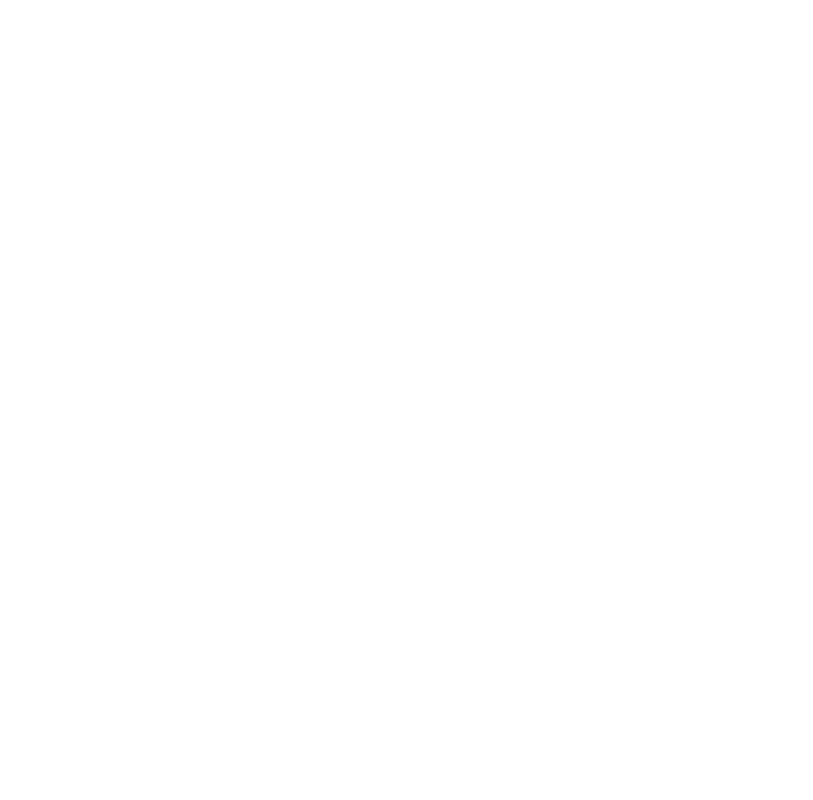
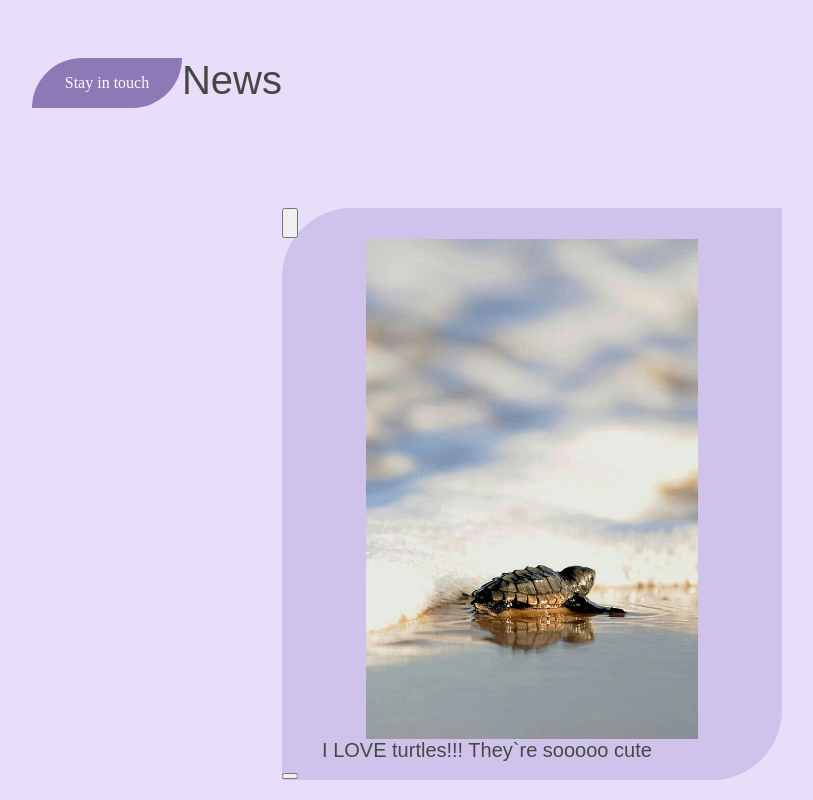
Before and after one commit to YulianaAnisiforova/newsSocialMedia, a plain HTML site: page news/news_index.html in a window 1280 px wide. Shown: the whole page, without its empty margins (233-1046 px from the left). Drawn offline with Linux system fonts and the light colour scheme.

Commit message:
added logo, started news page

```diff
--- a/css/news_style.css
+++ b/css/news_style.css
@@ -0,0 +1,70 @@
+body {
+    background-color: rgb(231, 222, 250);
+    display: flex;
+    justify-content: center;
+}
+
+.titleContainer {
+    display: flex;
+    height: 100%;
+    position: sticky;
+    top: 0;
+}
+
+.newsTitle {
+    font-family: Arial, "Helvetica Neue", Helvetica, sans-serif;
+    font-size: 40px;
+    color: rgb(71, 71, 71);
+    text-align: center;
+    margin-top: 50px;
+}
+
+.logo {
+    background-color: rgb(140, 121, 182);
+    color: rgb(250, 250, 250);
+    border-radius: 70px 0px 70px 0px;
+    height: 50px;
+    width: 150px;
+    margin-top: 50px;
+    text-align: center;
+    line-height: 50px;
+}
+
+.newsBox {
+    height: 100%;
+    margin-top: 200px;
+}
+
+.post {
+    height: 100%;
+    width: 500px;
+    margin-top: 200px;
+    background-color: rgb(207, 194, 235);
+    border-radius: 70px 0px 70px 0px;
+    margin: auto;
+    /* margin-top: 40px; */
+}
+
+.photoContainer {
+    display: flex;
+    justify-content: center;
+}
+
+.photo {
+    height: 500px;
+}
+
+.description {
+    font-family: Arial, "Helvetica Neue", Helvetica, sans-serif;
+    font-size: 20px;
+    color: rgb(71, 71, 71);
+    margin-left: 40px;
+}
+
+.closeButton {
+    height: 30px;
+}
+
+.likeButton {
+
+}
--- a/css/style.css
+++ b/css/style.css
@@ -91,3 +91,26 @@ body {
     text-align: center;
     visibility: hidden;
 }
+
+.titleContainer {
+    display: flex;
+}
+
+.registerTitle {
+    font-family: Arial, "Helvetica Neue", Helvetica, sans-serif;
+    font-size: 40px;
+    color: rgb(71, 71, 71);
+    text-align: center;
+    margin-top: 50px;
+}
+
+.logo {
+    background-color: rgb(140, 121, 182);
+    color: rgb(250, 250, 250);
+    border-radius: 70px 0px 70px 0px;
+    height: 50px;
+    width: 150px;
+    margin-top: 50px;
+    text-align: center;
+    line-height: 50px;
+}
--- a/news/news_index.html
+++ b/news/news_index.html
@@ -0,0 +1,33 @@
+<!DOCTYPE html>
+<html lang="en">
+<head>
+    <meta charset="UTF-8">
+    <title>News</title>
+    <link rel="stylesheet" href="../css/news_style.css">
+</head>
+<body>
+    <div class="titleContainer">
+        <div class="logo">Stay in touch</div>
+        <div class="newsTitle">News</div>
+    </div>
+
+    <div class="newsBox">
+
+        <div class="post" id="0">
+            <div>
+                <button class="closeButton"></button>
+            </div>
+            <div class="photoContainer">
+                <img class="photo" src="../src/1.jpeg" alt="turtle in the ocean">
+            </div>
+            <div class="description">I LOVE turtles!!! They`re sooooo cute</div>
+            <div>
+                <button class="likeButton"></button>
+            </div>
+        </div>
+
+    </div>
+
+    <script src="../script/news_script.js"></script>
+</body>
+</html>
```
Also changed, not shown: index.html (+5 -0 lines), script/script.js (+10 -0 lines), src/1.jpeg (added), src/2.jpeg (added), 1 other file.
